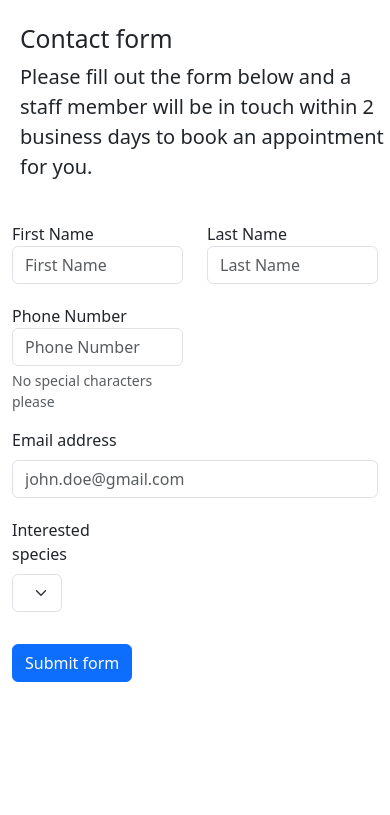
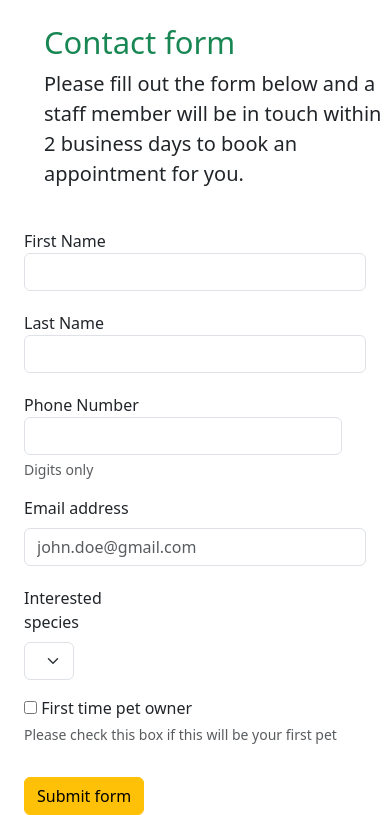
Before and after one commit to prmenezes/PetFriendsForever, a Django app: page /people/ in a window 390 px wide. Shown: the part 101-916 px from the top of the page. Before the commit the page ends 783 px from the top, so only its background shows below. Run offline with Django 5.2, Linux system fonts and the light colour scheme.

Commit message:
Contact form done

```diff
--- a/pets/models/person.py
+++ b/pets/models/person.py
@@ -16,10 +16,10 @@ class Person(models.Model):
     first_name = models.CharField(max_length=50)
     last_name = models.CharField(max_length=50)
     # PV: Phone number = whole number
-    phone = models.IntegerField(help_text="No special characters please")
+    phone = models.IntegerField(help_text="Digits only")
     email = models.EmailField(max_length=254)
     interested_species = models.CharField(choices=species_choices, blank=True, null=True)
-    first_time_owner = models.BooleanField()
+    first_time_owner = models.BooleanField(help_text="Please check this box if this will be your first pet")
 
     address = models.ForeignKey("Address",
                                 on_delete=models.SET_NULL,
--- a/pets/templates/pets/person_form.html
+++ b/pets/templates/pets/person_form.html
@@ -4,8 +4,8 @@
 {% block content %}
 
 <div class="container-fluid py-4 text-start ms-xl-5 ms-2">
-    <h2 class="display4">Contact form</h2>
-    <p class="lead">Please fill out the form below and a staff member will be in touch within 2 business days to book an appointment for you.</p>
+    <h2 class="display-5 text-success ms-4">Contact form</h2>
+    <p class="lead ms-4">Please fill out the form below and a staff member will be in touch within 2 business days to book an appointment for you.</p>
 </div>
 
 {% if form.is_valid %}
@@ -18,16 +18,17 @@
 
 
 
-<div>
+<div class="container">
     <form method="POST">
         {% csrf_token %}
         <div class="container ">
             <!-- Name and Phone -->
-            <div class="row row-cols-2 justify-content-md-start">
+            <div class="row justify-content-md-start">
+
                 <!-- First Name -->
                 <div class="col-md-4 mb-3">
                     <label for="{{ form.first_name.id_for_label }}">First Name</label>
-                    <input name="{{ form.first_name.html_name }}" type="text" class="form-control" id="{{ form.first_name.id_for_label }}" placeholder="First Name">
+                    <input name="{{ form.first_name.html_name }}" type="text" class="form-control" id="{{ form.first_name.id_for_label }}">
                     <div id="first_name_help" class="form-text">{{ form.first_name.help_text }}</div>
 
                     {% for error in form.first_name.errors %}
@@ -37,7 +38,7 @@
                 <!-- Last Name -->
                 <div class="col-md-4 mb-3">
                     <label for="{{ form.last_name.id_for_label }}">Last Name</label>
-                    <input name="{{ form.last_name.html_name }}" type="text" class="form-control" id="{{ form.last_name.id_for_label }}" placeholder="Last Name">
+                    <input name="{{ form.last_name.html_name }}" type="text" class="form-control" id="{{ form.last_name.id_for_label }}" >
                     <div id="last_name_help" class="form-text">{{ form.last_name.help_text }}</div>
 
                     {% for error in form.last_name.errors %}
@@ -45,9 +46,10 @@
                     {% endfor %}
                 </div>
                 <!-- Phone -->
-                <div class="col-md-6 mb-3">
+                <div class="row justify-content-md-start">
+                    <div class="col-md-4 mb-3">
                         <label for="{{ form.phone.id_for_label }}">Phone Number</label>
-                    <input name="{{ form.phone.html_name }}" type="text" class="form-control" id="{{ form.phone.id_for_label }}" placeholder="Phone Number">
+                        <input name="{{ form.phone.html_name }}" type="text" class="form-control" id="{{ form.phone.id_for_label }}">
                         <div id="phone_help" class="form-text">{{ form.phone.help_text }}</div>
 
                         {% for error in form.phone.errors %}
@@ -55,9 +57,10 @@
                         {% endfor %}
                     </div>
                 </div>
+            </div>
             <!-- Email -->
             <div class="row justify-content-md-start">
-                <div class="col-md-6 mb-3">
+                <div class="col-md-4 mb-3">
                     <label for="{{ form.email.id_for_label }}" class="form-label">Email address</label>
                     <input name="{{ form.email.html_name }}" type="email" class="form-control" id="{{ form.email.id_for_label }}" placeholder="john.doe@gmail.com">
                     <div id="emailHelp" class="form-text">{{ form.email.help_text }}</div>
@@ -79,6 +82,14 @@
                     </select>
                 </div>
             </div>
+            <!-- First time owner -->
+            <div class="row justify-content-md-start checkbox-row">
+                <div class="col mb-3">
+                    <input type="checkbox" name="{{ form.first_time_owner.html_name }}" id="{{ form.first_time_owner.id_for_label }}">
+                    <label class="vCheckboxLabel" for="{{ form.first_time_owner.id_for_label }}">First time pet owner</label>
+                    <div id="first_time_owner_help" class="form-text">{{ form.first_time_owner.help_text }}</div>
+                </div>
+            </div>
 
 
 
@@ -91,7 +102,7 @@
 
             <!-- Submit Contact Form -->
             <div class="col-12">
-                <button class="btn btn-primary" type="submit">Submit form</button>
+                <button class="btn btn-warning" type="submit">Submit form</button>
             </div>
         </div>
     </form>
```
Lines whose indentation alone changed are shown as unchanged.
